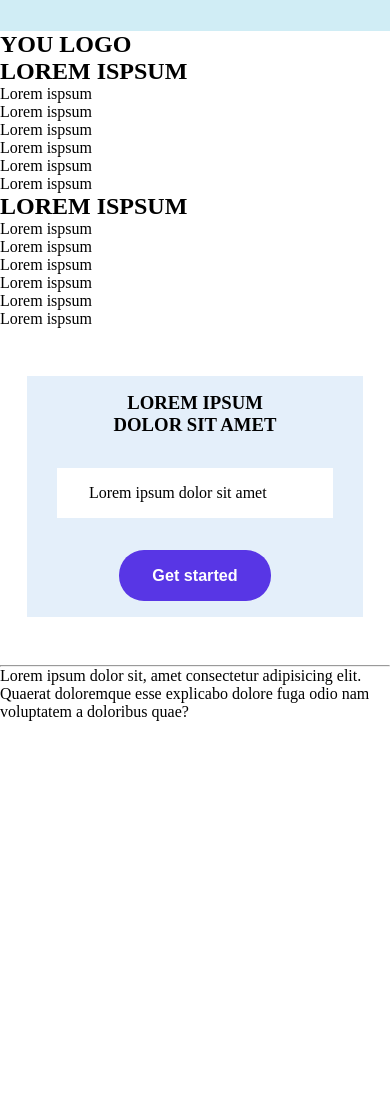
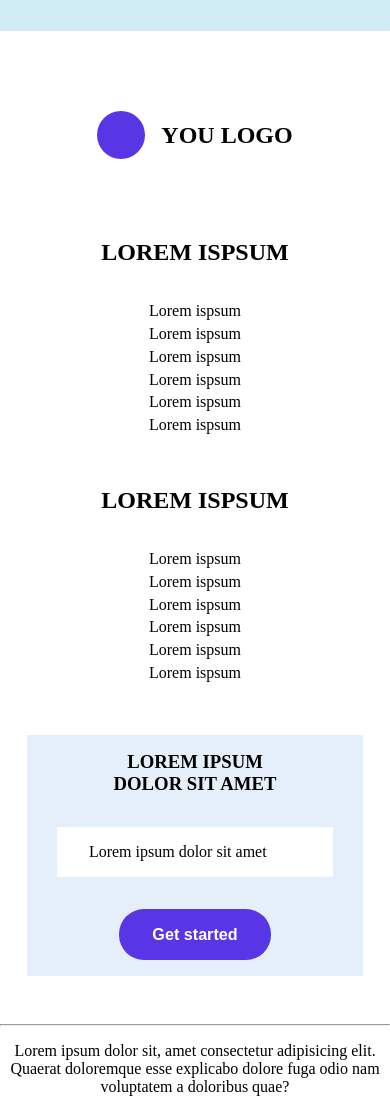
Before and after one commit to BerthetLucas/LandingPage, a plain HTML site: page index.html in a window 390 px wide. Shown: the part 5880-6980 px from the top of the page. Before the commit the page ends 6601 px from the top, so only its background shows below. Drawn offline with Linux system fonts and the light colour scheme.

Commit message:
first version for mobile done

```diff
--- a/index.html
+++ b/index.html
@@ -202,8 +202,9 @@
 
     <hr>
 
+    <div class="page13-footer-container">
     <p>Lorem ipsum dolor sit, amet consectetur adipisicing elit. Quaerat doloremque esse explicabo dolore fuga odio nam voluptatem a doloribus quae?</p>
-
+  </div>
 
   </main>
 </body>
--- a/style.css
+++ b/style.css
@@ -399,3 +399,47 @@ header {
 }
 
 /* PAGE 13 */
+
+.page13-logo {
+    height : 3em;
+    width : 3em;
+    background-color: #5836E5;
+    border-radius : 50%
+}
+
+.page13-logo-container {
+    margin-top : 5em;
+    margin-bottom : 5em;
+    display: flex;
+    flex-direction: row;
+    align-items: center;
+    justify-content: center;
+    gap : 1em;
+}
+
+.page13-content {
+    display: flex;
+    flex-direction: column;
+    align-items: center;
+    justify-content: center;
+    margin-bottom: 3em;
+}
+
+.page13-content h2 {
+    margin-bottom: 1.5em;
+}
+
+.page13-content p {
+    margin-bottom: 0.3em;
+}
+
+.page13-footer-container {
+    display: flex;
+    flex-direction: column;
+    align-items: center;
+    justify-content: center;
+    text-align: center;
+    margin-top: 1em;
+    margin-bottom: 1em;
+
+}
```
